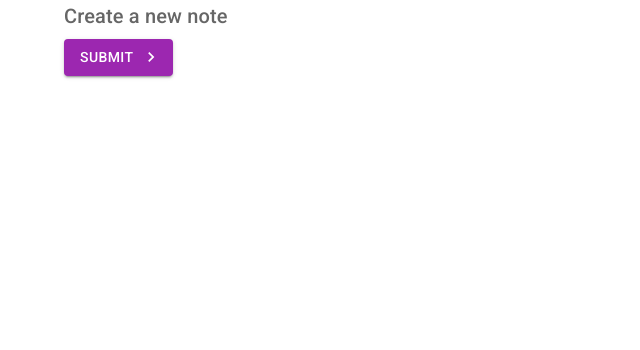
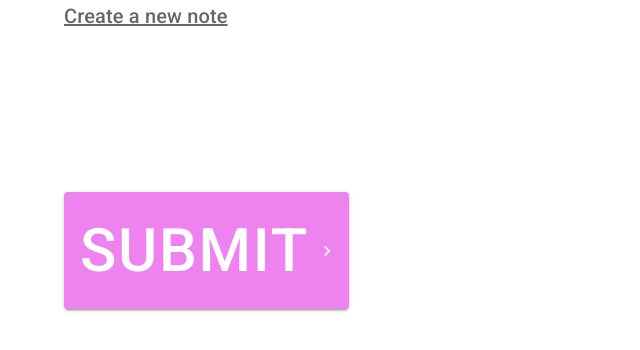
Before and after one commit to Belden1/material-ui-tut, a React (Vite) app: page /create in a window 1280 px wide. Shown: the top 350 px of the page, without its empty margins (0-640 px from the left). Built offline with nearby package versions, Linux system fonts and the light colour scheme.

Commit message:
Lesson 5: Using sx prop instead of deprecated makeStyles

```diff
--- a/src/pages/Create.jsx
+++ b/src/pages/Create.jsx
@@ -7,7 +7,16 @@ import KeyboardArrowRightIcon from '@mui/icons-material/KeyboardArrowRight';
 export default function Create() {
 	return (
 		<Container>
-			<Typography variant="h6" color="textSecondary" component="h2" gutterBottom>
+			<Typography
+				variant="h6"
+				color="textSecondary"
+				component="h2"
+				gutterBottom
+				sx={{
+					textDecoration: 'underline',
+					marginBottom: 20
+				}}
+			>
 				Create a new note
 			</Typography>
 
@@ -17,6 +26,13 @@ export default function Create() {
 				color="secondary"
 				variant="contained"
 				endIcon={<KeyboardArrowRightIcon />}
+				sx={{
+					fontSize: 60,
+					backgroundColor: 'violet',
+					'&:hover': {
+						backgroundColor: 'blue'
+					}
+				}}
 			>
 				Submit
 			</Button>
```
